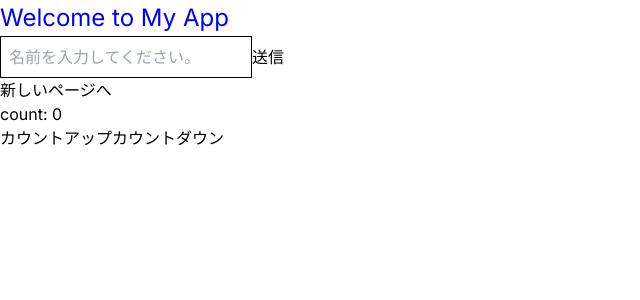
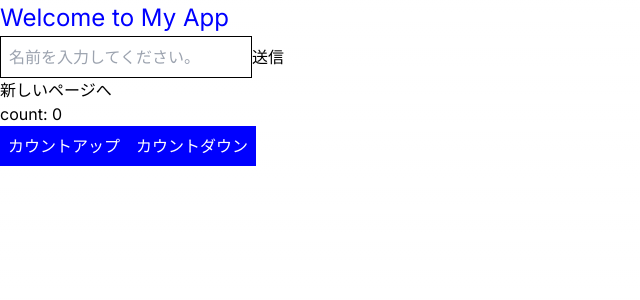
Before and after one commit to kohei240155/next-js-training, a Next.js app: page / in a window 1280 px wide. Shown: the top 300 px of the page, without its empty margins (0-640 px from the left). Built offline with nearby package versions, Linux system fonts and the light colour scheme.

Commit message:
No9 Answer

```diff
--- /dev/null
+++ b/src/app/counter/Counter.module.css
@@ -0,0 +1,5 @@
+.button {
+    background-color: blue;
+    color: white;
+    padding: 8px;
+}
--- a/src/app/counter/page.tsx
+++ b/src/app/counter/page.tsx
@@ -1,4 +1,5 @@
 import React, { useState } from "react";
+import styles from "./Counter.module.css";
 
 const Counter = () => {
   const [count, setCount] = useState(0);
@@ -14,8 +15,8 @@ const Counter = () => {
   return(
     <div>
         <h1>count: {count}</h1>
-        <button onClick={increment}>カウントアップ</button>
-        <button onClick={decrement}>カウントダウン</button>
+        <button className={styles.button} onClick={increment}>カウントアップ</button>
+        <button className={styles.button} onClick={decrement}>カウントダウン</button>
     </div>
   );
 };
```
